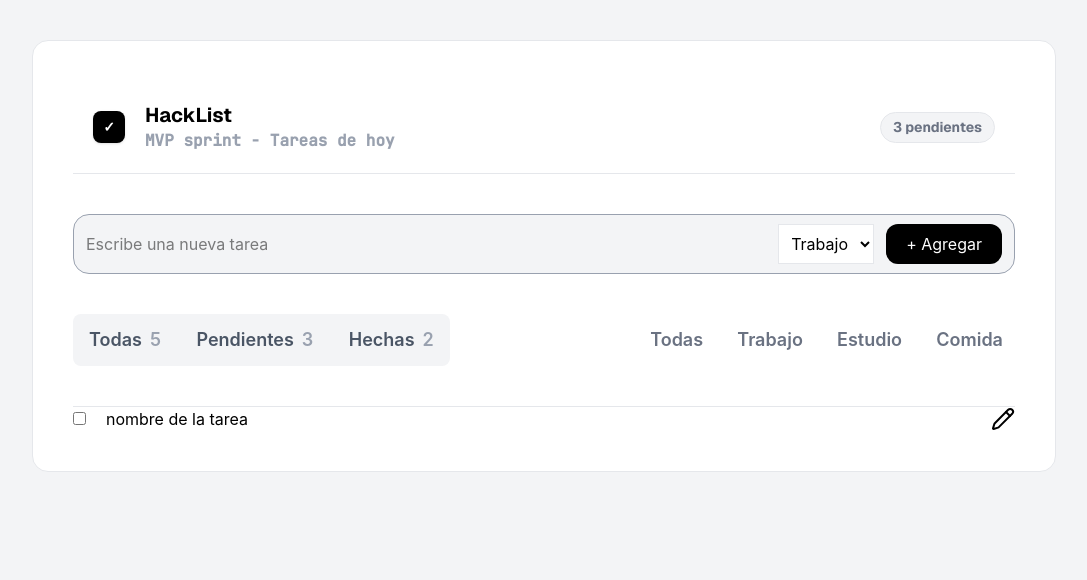
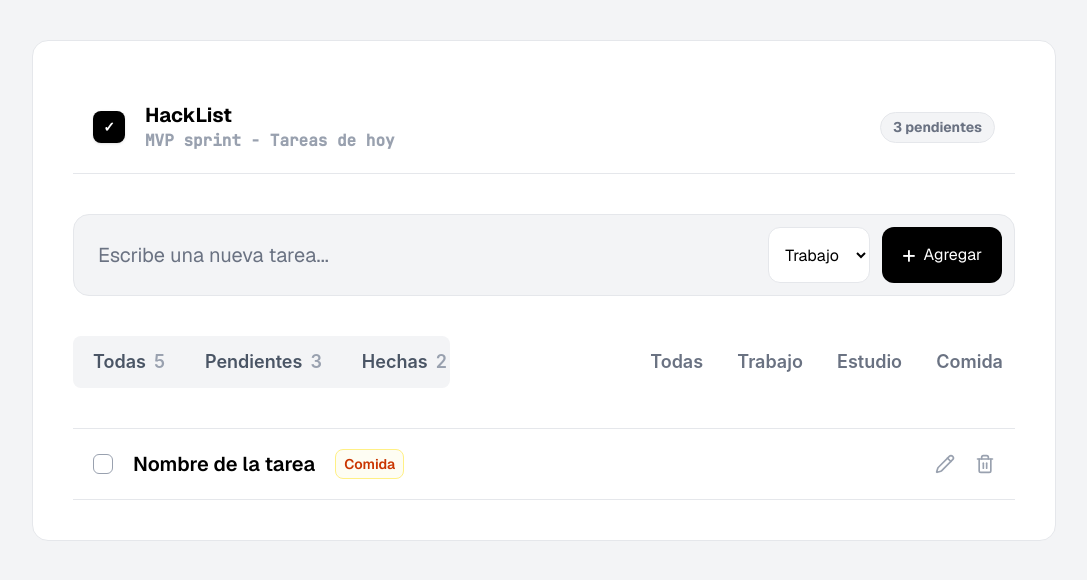
Before and after one commit to Ariel-Caceres/HackToDoList, a React (Vite) app in the folder Frontend/: page / in a window 1280 px wide. Shown: the top 580 px of the page, without its empty margins (96-1183 px from the left). Built offline with nearby package versions, Linux system fonts and the light colour scheme.

Commit message:
feat: task list

```diff
--- a/Frontend/src/pages/Home.tsx
+++ b/Frontend/src/pages/Home.tsx
@@ -1,6 +1,8 @@
-import { Pencil } from "lucide-react"
+import { Pencil, Trash } from "lucide-react"
 
 export const Home = () => {
+
+
     return (
         <div className="w-full flex items-center  flex-col    bg-gray-100 h-screen">
             <div className="w-5xl  flex justify-center flex-col mt-10 p-10 border rounded-2xl border-gray-200 bg-white">
@@ -22,22 +24,28 @@ export const Home = () => {
                         <span> 3 pendientes </span>
                     </div>
                 </div>
-                <div className="w-full h-15 border flex items-center rounded-2xl border-gray-400 bg-gray-100 mt-5 justify-between px-3">
-                    <input type="text" placeholder="Escribe una nueva tarea" className="outline-0 w-2/3 " />
+                <div className="w-full border p-3 flex items-center rounded-2xl border-gray-200 bg-gray-100 mt-5 justify-between px-3 font-geist">
+                    <input type="text" placeholder="Escribe una nueva tarea..." className="outline-0 w-2/3 text-xl pl-3 placeholder:text-gray-500 text-black" />
                     <div className="flex gap-3">
 
-                        <select name="" id="" className="border border-gray-200 bg-white p-2 cursor-pointer outline-0">
+                        <select name="" id="" className="border border-gray-200 bg-white cursor-pointer outline-0 rounded-xl p-3">
                             <option value="">Trabajo</option>
                             <option value="">Estudio</option>
                             <option value="">Comida</option>
                         </select>
-                        <button className="bg-black py-2 px-5 rounded-xl text-white cursor-pointer">+ Agregar</button>
+                        <button className="bg-black py-3 px-5 rounded-xl text-white cursor-pointer flex gap-2 items-center">
+                            <span className="text-2xl">
+                                +
+
+                            </span>
+                            Agregar
+                        </button>
                     </div>
                 </div>
 
                 <div className="flex justify-between text-md mt-10 text-lg w-full items-center border-b border-gray-200 pb-10">
                     <div className="bg-gray-100  w-2/5 flex justify-between  rounded-lg ">
-                        <button className="flex gap-2 items-center text-gray-600 font-semibold hover:bg-white p-2 m-1 px-3 hover:text-black rounded-lg ">
+                        <button className="flex gap-2 items-center text-gray-600 font-semibold hover:bg-white p-1 m-2  px-3 hover:text-black rounded-lg ">
                             <span>
                                 Todas
                             </span>
@@ -46,7 +54,7 @@ export const Home = () => {
                             </span>
                         </button>
 
-                        <button className="flex gap-2 items-center text-gray-600 font-semibold hover:bg-white p-2 m-1 px-3  hover:text-black rounded-lg">
+                        <button className="flex gap-2 items-center text-gray-600 font-semibold hover:bg-white p-1 m-2  px-3  hover:text-black rounded-lg">
                             <span>
                                 Pendientes
                             </span>
@@ -55,7 +63,7 @@ export const Home = () => {
                             </span>
                         </button>
 
-                        <button className="flex gap-2 items-center text-gray-600 font-semibold hover:bg-white p-2 m-1 px-3  hover:text-black rounded-lg">
+                        <button className="flex gap-2 items-center text-gray-600 font-semibold hover:bg-white p-1 m-2  px-3  hover:text-black rounded-lg">
                             <span>
                                 Hechas
                             </span>
@@ -80,18 +88,28 @@ export const Home = () => {
                     </div>
                 </div>
 
-                <div className="w-full">
-                    <div className="flex w-full justify-between gap-5">
-                        <div>
-                            <input type="checkbox" name="" id="" />
+                <div className="w-full font-geist">
+                    <div className="flex w-full justify-between gap-5 p-5 items-center relative border-b border-gray-200 ">
+
+                        <div className="flex w-5 h-5 rounded-md border justify-center  items-center   border-gray-400 overflow-hidden ">
+                            <input type="checkbox" className="w-[21px] h-[21px] accent-gray-800 cursor-pointer  checked:appearance-auto shrink-0  appearance-none" />
                         </div>
-                        <div className="self-start flex-1">
-                            nombre de la tarea
+                        <div className="items-center flex-1 text-xl font-semibold flex gap-5">
+                            Nombre de la tarea
+                            <div className="border border-yellow-200 text-orange-700 text-sm p-1 px-2 bg-yellow-50/50  rounded-lg">
+                                <span>Comida</span>
+                            </div>
                         </div>
-                        <div>
-                            <Pencil />
+                        <div className="flex gap-5 text-gray-400">
+                            <div className="hover:text-black cursor-pointer">
+                                <Pencil size={20} />
+                            </div>
+                            <div className="hover:text-black cursor-pointer">
+                                <Trash size={20} />
+                            </div>
                         </div>
                     </div>
+
                 </div>
 
             </div>
```
